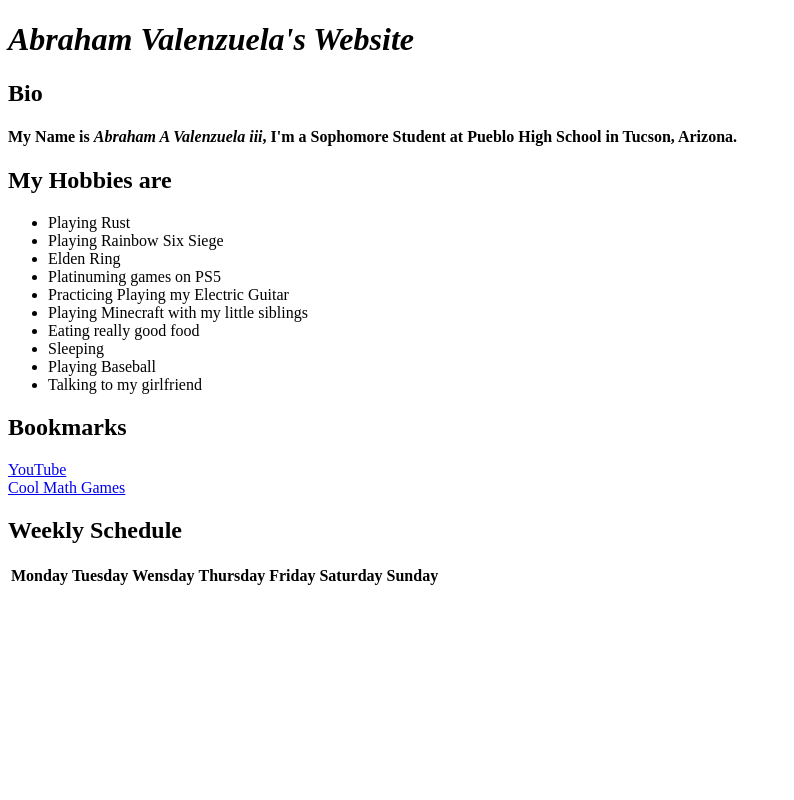
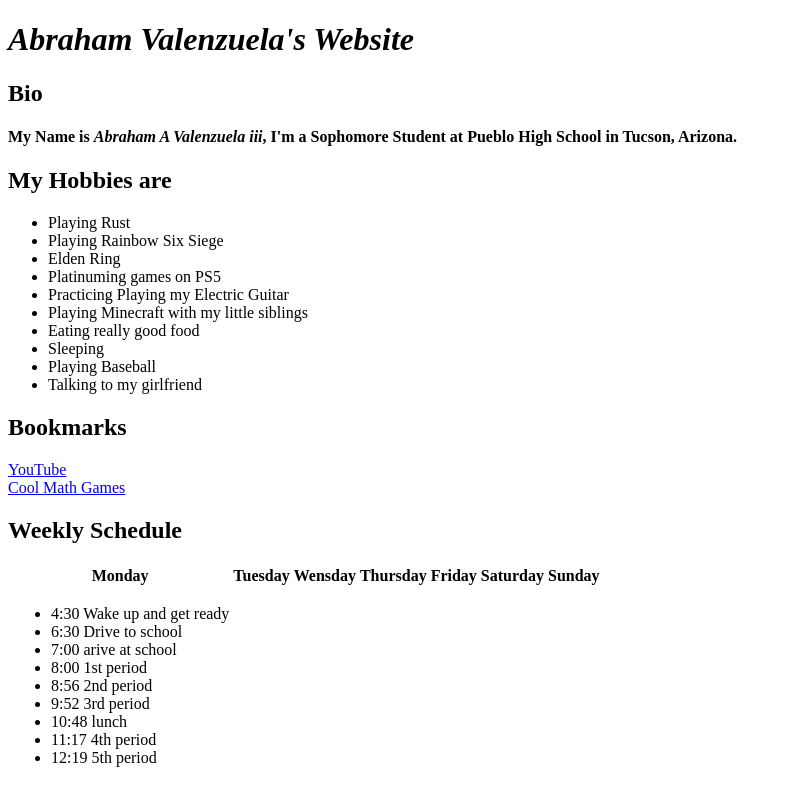
Before and after one commit to I-luv-Monster/Personal-Website-Project, a plain HTML site: page index.html in a window 1280 px wide. Shown: the whole page, without its empty margins (0-794 px from the left). Drawn offline with Linux system fonts and the light colour scheme.

Commit message:
Personal Website Project

```diff
--- a/index.html
+++ b/index.html
@@ -32,7 +32,6 @@
         <tbody>
             <tr>
                 <th>Monday</th>
-
                 <th>Tuesday</th>
                 <th>Wensday</th>
                 <th>Thursday</th>
@@ -40,7 +39,20 @@
                 <th>Saturday</th>
                 <th>Sunday</th>
             </tr>
+             <td>
+                <ul>
+                    <li>4:30 Wake up and get ready</li>
+                    <li>6:30 Drive to school</li>
+                    <li>7:00 arive at school</li>
+                    <li>8:00 1st period</li>
+                    <li>8:56 2nd period</li>
+                    <li>9:52 3rd period</li>
+                    <li>10:48 lunch</li>
+                    <li>11:17 4th period</li>
+                    <li>12:19 5th period</li>
 
+                </ul>
+             </td>
         </tbody>
      </table>
 </body>
```
